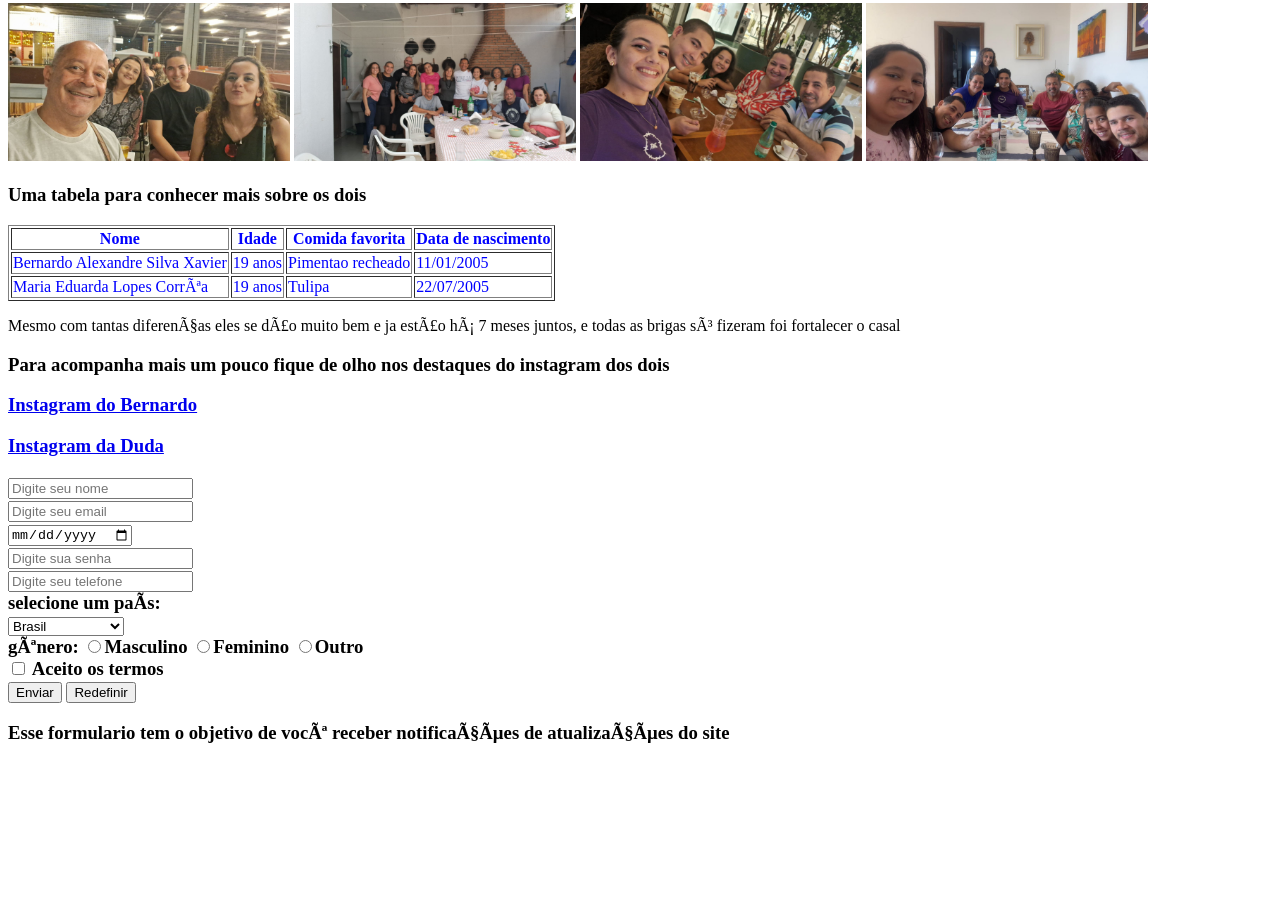
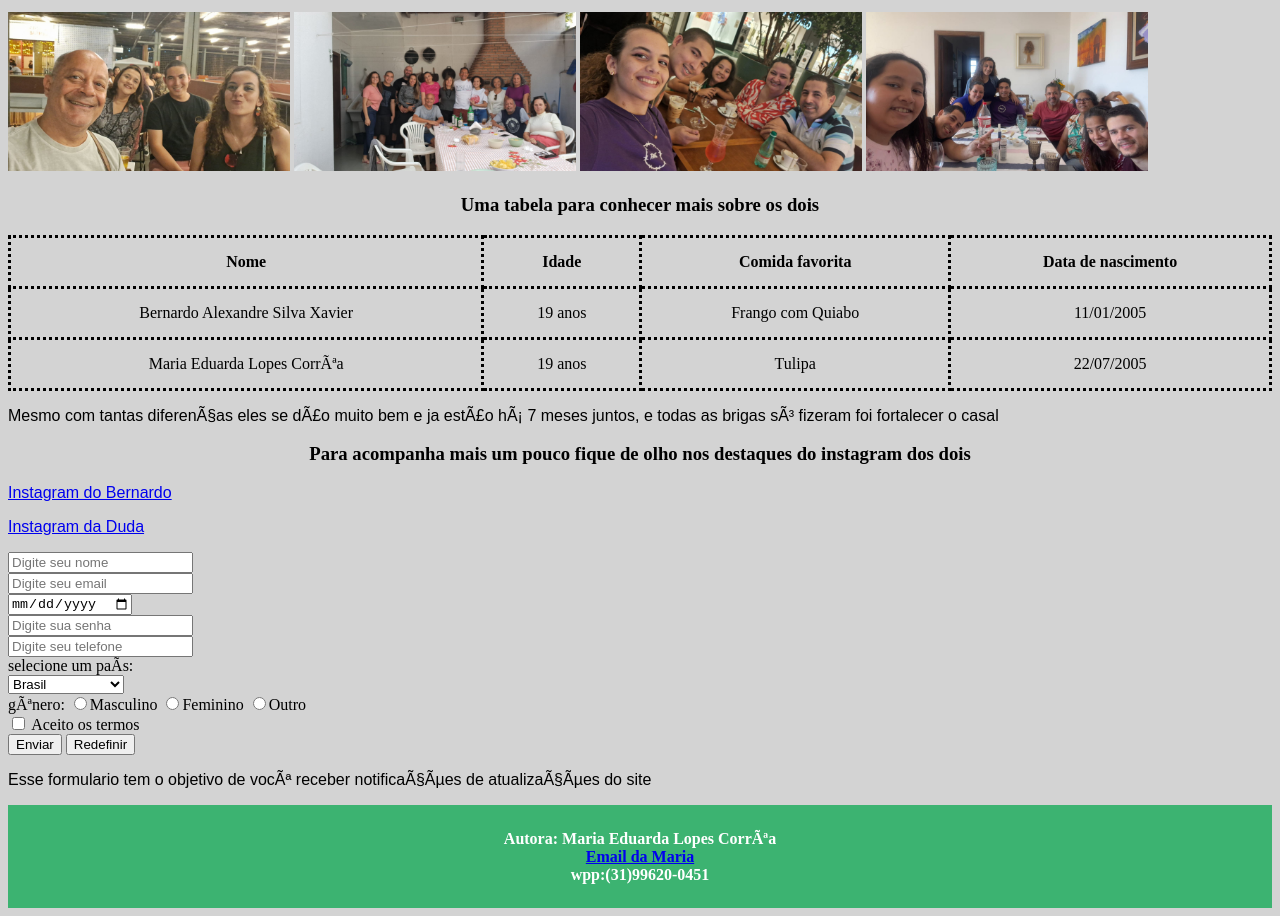
Before and after one commit to MariaCorrea22/ATV1html, a plain HTML site: page index.html in a window 1280 px wide. Shown: the part 908-1824 px from the top of the page. Before the commit the page ends 1670 px from the top, so only its background shows below. Drawn offline with Linux system fonts and the light colour scheme.

Commit message:
Add files via upload

```diff
--- a/index.html
+++ b/index.html
@@ -6,9 +6,57 @@
 	<meta charset="UTF-8>
 	<meta name="viewport" content="width=device-width, initial-scale=1.0"
 	<title>O Sol e a Lua</title>
+	<style>
+	body {
+  background-color: LightGray;
+}
+
+h1 {
+  color: Black;
+  text-align: center;
+  font-size: 35px;
+}
+
+h2 {
+  font-family: cooper black;
+  font-size: 25px;
+  text-align: center;
+}
+h3{
+text-align: center;
+}
+p{
+font-family: arial;
+color: black;
+text-align: left;
+font-align: 15px;
+}
+table, td, th {
+  border: 3px solid black;
+  border-style: dotted;
+  text-align: center;
+
+}
+
+table {
+  border-collapse: collapse;
+  width: 100%;
+}
+
+th, td,tr {
+  padding: 15px;
+
+}
+footer {
+  text-align: center;
+  padding: 3px;
+  background-color: MediumSeaGreen;
+  color: white;
+}
+	</style>
 </head>
-	<body style="background-color:rgb(255,255,255);">
 
+	<body>
 <!--Cabeçalho da página-->
 	<header>
 	    	<h1 style="text-aling: center;">Sejam bem vindos ao site do sol e da lua</h1>
@@ -35,7 +83,7 @@
 
 <h3> Uma tabela para conhecer mais sobre os dois</h3>
 <section id="Tabela">
-<table border="1" style="color:blue">
+<table border="1" style="color:black">
    <tr>
       <th>Nome</th>
       <th>Idade</th>
@@ -45,7 +93,7 @@
    <tr>
       <td>Bernardo Alexandre Silva Xavier</td>
       <td>19 anos</td>
-      <td>Pimentao recheado</td>
+      <td>Frango com Quiabo</td>
       <td>11/01/2005</td>
    </tr>
    <tr>
@@ -57,7 +105,7 @@
 </table>
 <p> Mesmo com tantas diferenças eles se dão muito bem e ja estão há 7 meses juntos, e
 todas as brigas só fizeram foi fortalecer o casal<p>
-<h3> Para acompanha mais um pouco fique de olho nos destaques do instagram dos dois<h3>
+<h3> Para acompanha mais um pouco fique de olho nos destaques do instagram dos dois</h3>
 <p>  <a href="https://www.instagram.com/bernardoxavier38/?utm_source=ig_web_button_share_sheet">Instagram do Bernardo</a>
 <p><a target href="https://www.instagram.com/correa.duda_lopes/"> Instagram da Duda</a target>
 <form action="processar.php" methid="post">
@@ -91,5 +139,10 @@ gênero:
 <br>
 <!--Comentarios-->
 <p> Esse formulario tem o objetivo de você receber notificações de atualizações do site</p>
+<footer>
+<h4> Autora: Maria Eduarda Lopes Corrêa <br>
+<a href="mailto:0001104451@senaimgaluno.com.br">Email da Maria</a><br> wpp:(31)99620-0451</h4>
+</footer>
+</style>
 </body>
 </html>
```
